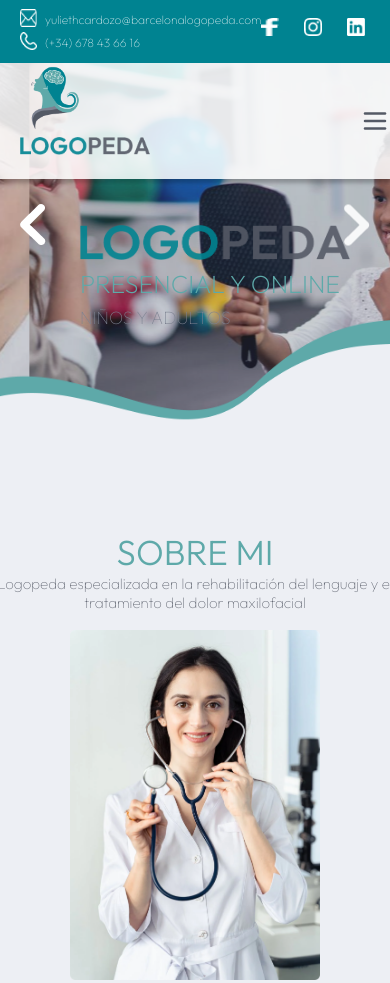
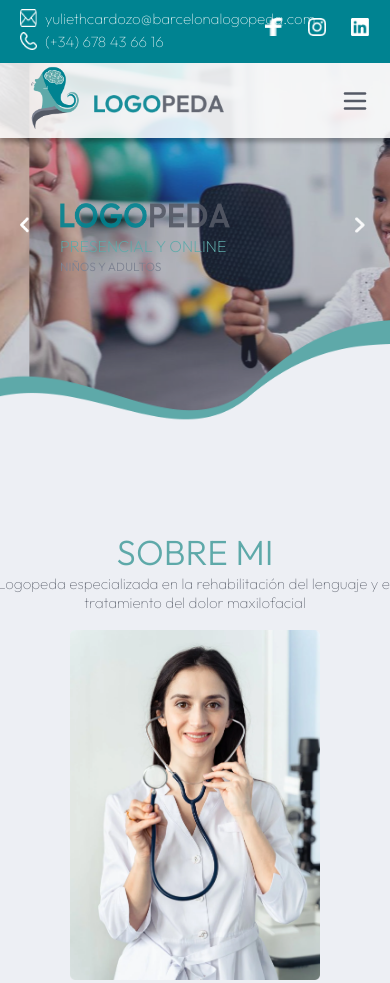
Before and after one commit to GriselOrtizClavijo/YuliethCardozo-FrontPage, a plain HTML site: page index.html in a window 390 px wide. Shown: the top 983 px of the page. Drawn offline with Linux system fonts and the light colour scheme.

Commit message:
Continúo responsive y correcciones de enlaces

```diff
--- a/css/App.css
+++ b/css/App.css
@@ -72,8 +72,28 @@ body {
 
   }
 
+}
 
+@media only screen and (min-width: 375px) and (max-width: 720px){
 
+  .footerApp {
+    display: flex;
+    flex-direction: column;
+    color: #FFFFFF;
+    text-align: center;
+    bottom: 0;
+    align-items: center;
+    justify-content: center;
+    height: 100px;
 
+  }
+
+  .footerSup img {
+    margin: 0 15px;
+  }
+  .footerInf{
+    font-size: 12px;
+    font-weight: 200;
+  }
 
 }
--- a/css/sectionOne.css
+++ b/css/sectionOne.css
@@ -16,9 +16,7 @@
   display: none;
 }
 
-.menuIcon{
-  display: none;
-}
+
 
 .container-carousel{
   position: relative;
@@ -188,7 +186,7 @@ a:hover,
   padding-left: 20px;
 }
 
-.contact-item p a{
+.contact-item p{
   margin: 0;
   color: #FFFFFF;
   font-size: 15px;
@@ -351,9 +349,9 @@ a:hover,
 
   #section-one .navbar {
   position: absolute;
-  justify-content:flex-start;
+  justify-content:space-between;
   padding-left: 20px;
-
+  padding-right: 20px;
 }
 
 
@@ -389,12 +387,12 @@ a:hover,
 
 }
 
-.navbar a {
+.navbar .listNav {
   display: none;
 }
 
 .bars_menu ul {
-  list-style-type: none; /* Esto elimina las viñetas */
+  list-style-type: none;
   padding-top: 30px;
 }
 
@@ -421,27 +419,31 @@ a:hover,
     width: 70px;
     height: 70px;
     top: 6px;
-    left: 30px;
+    left: 0px;
+    margin-left: 0px;
+    padding-left: 0px;
   }
 
 /*section one*/
 .in-section-one{
-  margin-left: 80px;
-  top: 50%;
+  margin-left: 60px;
+  top: 45%;
 }
 
 .logopeda-img{
-  width: 270px;
-  height: 35px;
+  width: 170px;
+  height: 25px;
 }
 
 
 .text2-section-1{
-  font-size: 25px;
+  font-size: 16px;
+  font-weight: 200;
 }
 
  .text3-section-1{
-  font-size: 18px;
+  font-size: 12px;
+  font-weight: 300;
 }
 
 /*Estilos carrusel*/
@@ -449,6 +451,17 @@ a:hover,
 .container-carousel{
   position: absolute;
   height: 450px;
+}
+
+
+.btn-left,
+.btn-right{
+
+  top: 50%;
+  width: 35px;
+  height: 35px;
+
+
 }
 
 .img-white{
--- a/scripts/Footer.js
+++ b/scripts/Footer.js
@@ -17,7 +17,7 @@ function Footer(){
                         <img src=${linkedIn} alt="">
                     </div>
                     <div class='footerInf'>
-                        <p>Copyright 2023. Desarrollado por:</p>
+                        <p>Copyright 2023. Desarrollado por: Grisel Ortiz C. - Francy Vergara</p>
                     </div>
                 </div>
                     `
--- a/scripts/Home.js
+++ b/scripts/Home.js
@@ -29,12 +29,10 @@ function Home() {
 
       const navbar = `<nav class= 'navbar '>
                         <div class='imgNavBar'>
+                            <a href="#section-one">
                             <img src=${logo} class='logo' alt='logo'/>
                             <img src=${logopedaSmall} class='logopedaNav' alt='logo'/>
-                        </div>
-
-                        <div class="imgNavBar">
-                        <img src="menu-icon.png" alt="Menú" class="menuIcon">
+                            </a>
                         </div>
                           <ul class="listNav">
                               <li class="nav_line"><a href="#section-one">Inicio</a></li>
@@ -59,20 +57,20 @@ function Home() {
 
       const bannerContact = `<div class='banner-contact'>
                               <div class="contact-bar">
-                                <div class="contact-item">
+                                <a href="https://maps.app.goo.gl/t5peeFNCpdte82o1A"class="contact-item">
                                   <img src=${direccion} class="icono address" alt="Dirección">
                                   <p class="address">C. de Pau Claris, 162, 8-5</p>
-                                </div>
+                                </a>
 
-                                <div class="contact-item">
+                                <a href="mailto:yuliethcardozo@barcelonalogopeda.com" class="contact-item">
                                   <img src=${email} class="icono" alt="Email">
-                                  <p><a href="mailto:yuliethcardozo@barcelonalogopeda.com">yuliethcardozo@barcelonalogopeda.com</a></p>
-                                </div>
+                                  <p>yuliethcardozo@barcelonalogopeda.com</p>
+                                </a>
 
-                                <div class="contact-item">
+                                <a href="tel:+34678436616" class="contact-item">
                                   <img src=${telefono} class="icono" alt="Teléfono">
-                                  <p><a href="tel:+34678436616">(+34) 678 43 66 16</a></p>
-                                </div>
+                                  <p>(+34) 678 43 66 16</p>
+                                </a>
                                 </div>
 
                                 <div class="social-icons">
--- a/scripts/sections/AboutMe.js
+++ b/scripts/sections/AboutMe.js
@@ -32,7 +32,7 @@ function AboutMe (){
                     <div class=text-content>
                       <p class='subtitle2'>DRA. Yulieth Cardozo</p>
                       <img src=${line} alt="line" class= 'line'/>
-                      <p class='description'>En 2009, completé mis estudios de logopedia y desde entonces me he especializado en áreas como terapia ABA, neurorehabilitación, terapia de voz, entre otras. Además, he trabajado en cargos asistenciales y de auditoría clínica en diversas organizaciones. En 2014, obtuve un MBA en Administración de Empresas. Actualmente, tengo mi propia consulta en Barcelona, en el centro Viusalut Medicina Integrativa, y también atiendo en Badalona. Mi objetivo es ofrecer un enfoque integral en el tratamiento logopédico y compartir mis conocimientos con pacientes y profesionales interesados en actualizarse en el campo.</p>
+                      <p class='description'>Experta en la atención terapéutica de los trastornos de la comunicación humana y las disfunciones de la articulación temporomandibular, con 14 de experiencia laboral y formación continua en distintas áreas de la disciplina lo que me permite ofrecer una atención integral. Mi metodología es personalizada centrada en los intereses de los pacientes y con una mirada integradora permitiendo una mejora significativa en su calidad de vida. Me gustan los casos retos porque gratifican mi ejercicio profesional así que si necesitas ayuda logopédica contáctame.</p>
                       <p class='subtitle2'>¿Porqué solicitar mi servicio?</p>
                         <ul>
                           <li class='description'>Ofrezco una terapia personalizada, pensada para cada paciente de manera diferente, centrada en intereses, fortalezas y debilidades.</li>
```
Also changed, not shown: assets/Yulieth Cardozo.html (+0 -8 lines).
